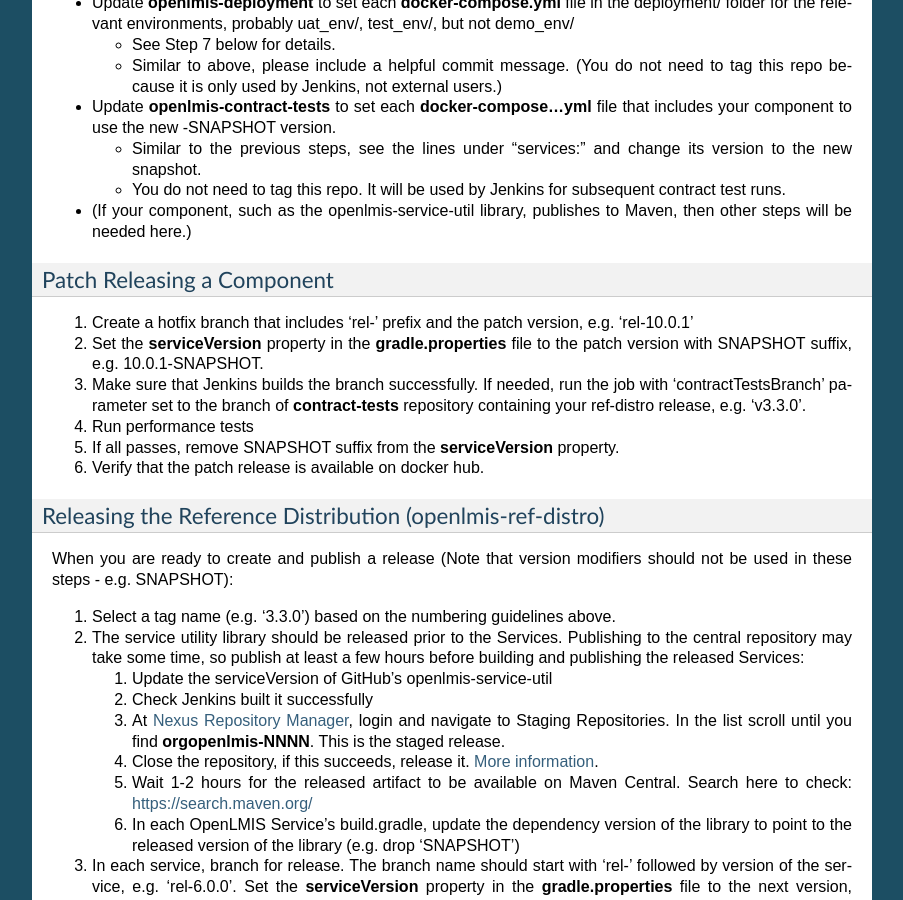
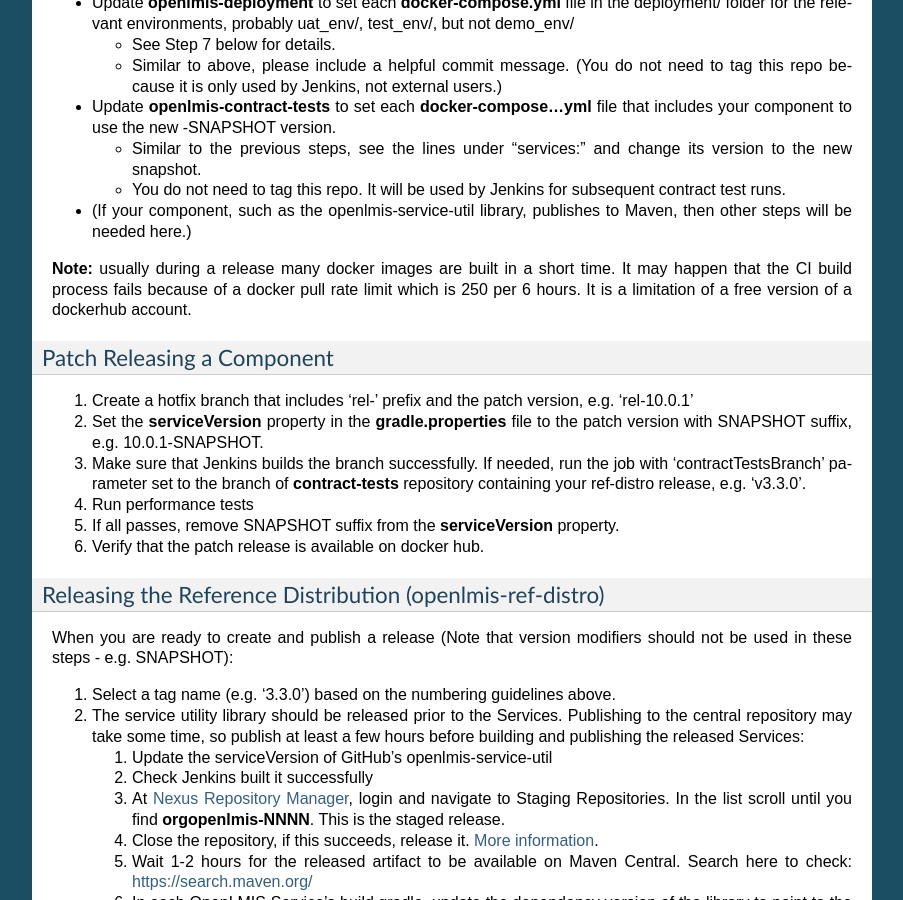
Before and after one commit to OpenLMIS/openlmis-ref-distro, a Sphinx documentation site: the page built from docs/source/conventions/versioningReleasing.md, in a window 1280 px wide and 900 px high, scrolled down 6916 px. Shown: the whole window, without its empty margins (198-1101 px from the left). Built offline with Sphinx 7.4.7, drawn with Linux system fonts in a browser that asks for light colours; pages that are not in the unit, such as notebooks, are missing from menus.

Commit message:
Added information about docker pull rate limit to the Release documentation

```diff
--- a/docs/source/conventions/versioningReleasing.md
+++ b/docs/source/conventions/versioningReleasing.md
@@ -301,6 +301,10 @@
 - (If your component, such as the openlmis-service-util library, publishes to Maven, then other
   steps will be needed here.)
 
+**Note:** usually during a release many docker images are built in a short time. It may happen that
+the CI build process fails because of a docker pull rate limit which is 250 per 6 hours. It is a
+limitation of a free version of a dockerhub account.
+
 ### Patch Releasing a Component
 
 1. Create a hotfix branch that includes 'rel-' prefix and the patch version, e.g. 'rel-10.0.1'
```
